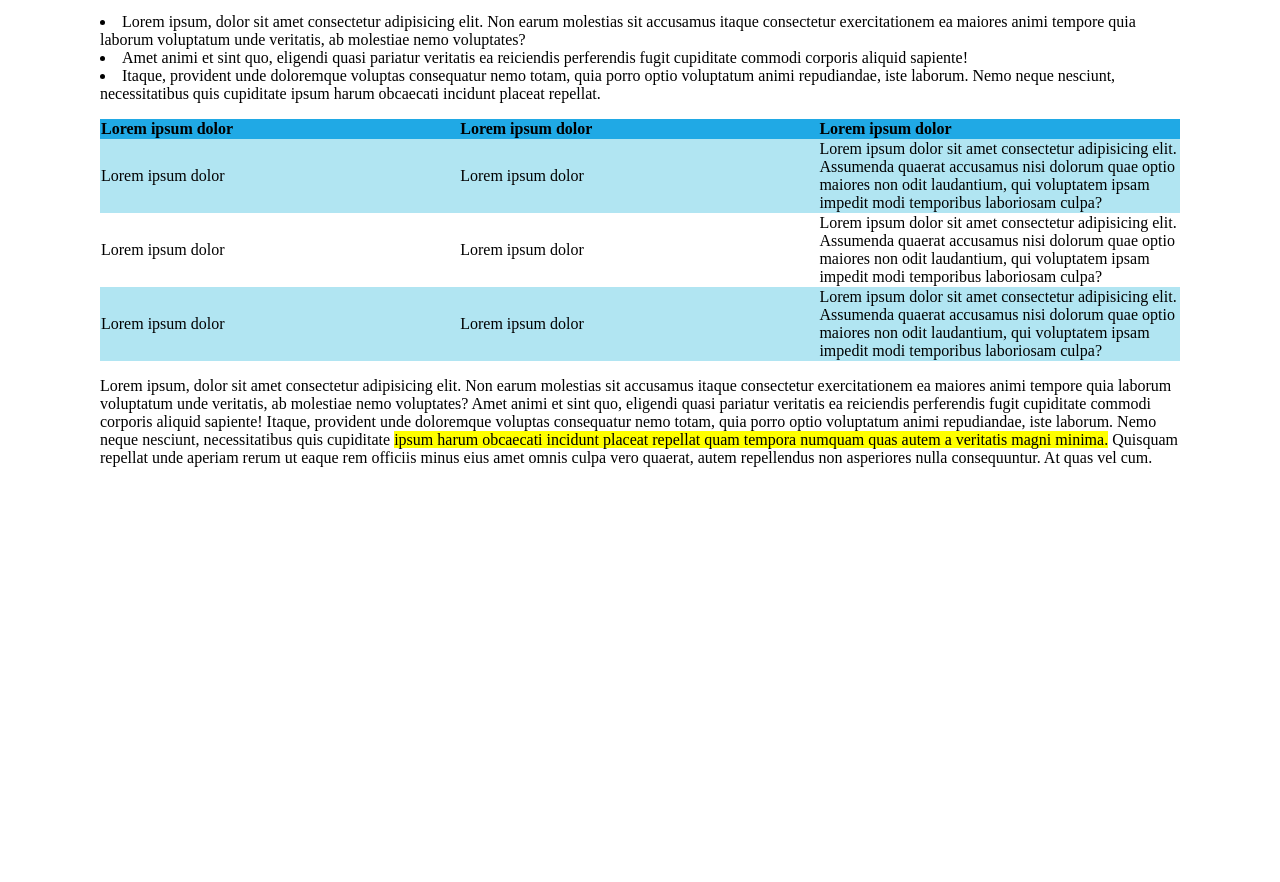
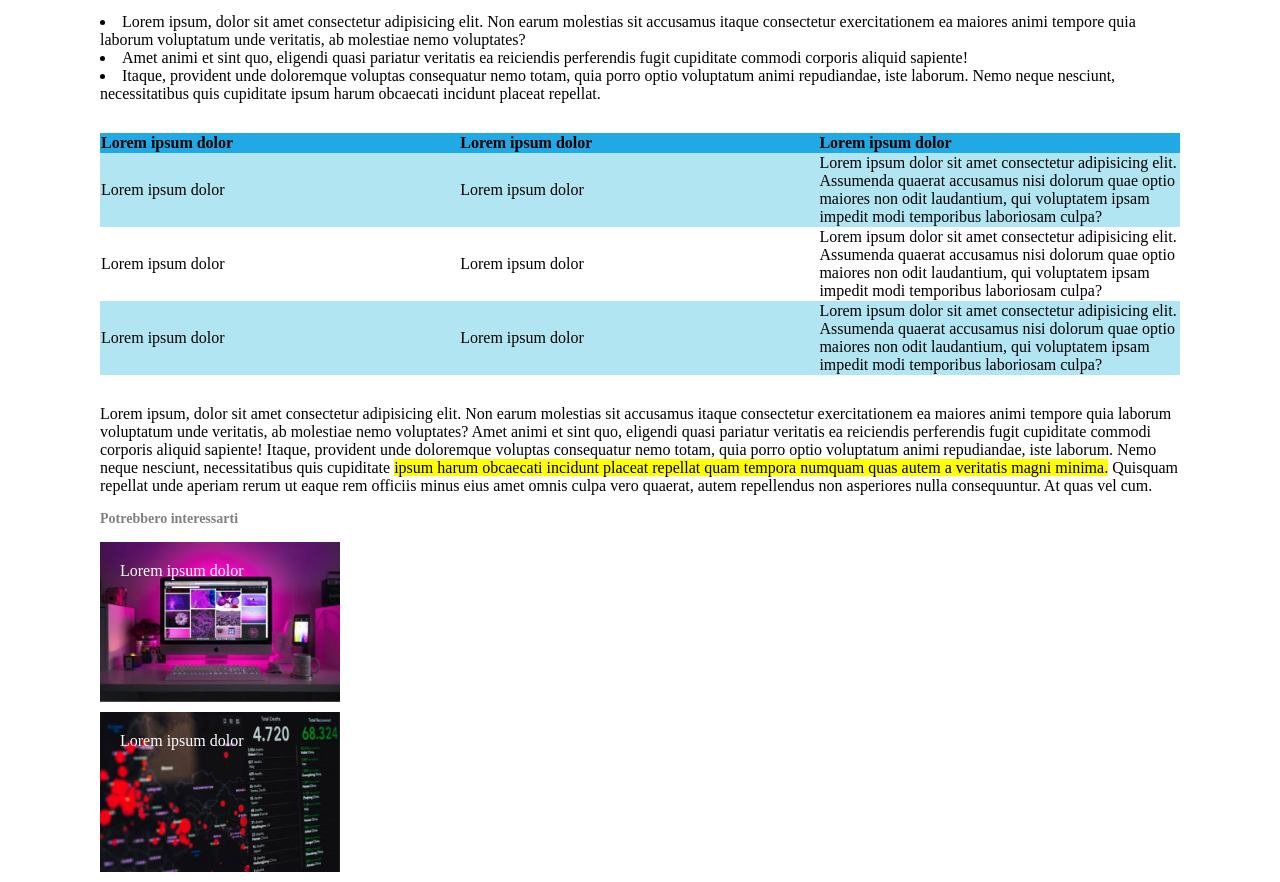
Before and after one commit to andreadldev/html-css-booleaner, a plain HTML site: page index.html in a window 1280 px wide. Shown: the part 763-1645 px from the top of the page. Before the commit the page ends 1246 px from the top, so only its background shows below. Drawn offline with Linux system fonts and the light colour scheme.

Commit message:
Aggiunta sezione (Immagini alla fine)

```diff
--- a/index.html
+++ b/index.html
@@ -18,7 +18,7 @@
         <!-- SEZIONE 1: TITOLO, AUTORE E DATA -->
         <div>
              <h1>Internet deve essere al servizio del "bene pubblico": il manifesto di Tim Berners-Lee</h1>
-             <div id="description">
+             <div class="description">
                 Scritto da <span id="author">The Booleaner</span>
                 <span id="date"><br>il 10/10/2020</span>
             </div>
@@ -42,7 +42,7 @@
             <li>Itaque, provident unde doloremque voluptas consequatur nemo totam, quia porro optio voluptatum animi repudiandae, iste laborum. Nemo neque nesciunt, necessitatibus quis cupiditate ipsum harum obcaecati incidunt placeat repellat.</li>
         </ul>
 
-        <!-- SEZIONE 3: TABELLA -->
+        <!-- SEZIONE 3: TABELLA E PARAGRAFO -->
         <table cellspacing="0">
             <thead>
                 <tr>
@@ -73,6 +73,13 @@
 
         <p>Lorem ipsum, dolor sit amet consectetur adipisicing elit. Non earum molestias sit accusamus itaque consectetur exercitationem ea maiores animi tempore quia laborum voluptatum unde veritatis, ab molestiae nemo voluptates? Amet animi et sint quo, eligendi quasi pariatur veritatis ea reiciendis perferendis fugit cupiditate commodi corporis aliquid sapiente! Itaque, provident unde doloremque voluptas consequatur nemo totam, quia porro optio voluptatum animi repudiandae, iste laborum. Nemo neque nesciunt, necessitatibus quis cupiditate <mark>ipsum harum obcaecati incidunt placeat repellat quam tempora numquam quas autem a veritatis magni minima.</mark>  Quisquam repellat unde aperiam rerum ut eaque rem officiis minus eius amet omnis culpa vero quaerat, autem repellendus non asperiores nulla consequuntur. At quas vel cum.</p>
 
+        <!-- SEZIONE 4: IMMAGINI FINALI -->
+       <div class="description"> Potrebbero interessarti <br></div>
+       <div>
+            <div class="images" id="img-1">Lorem ipsum dolor</div>
+            <div class="images" id="img-2">Lorem ipsum dolor</div>
+       </div>
+
     </main>
 
 </body>
--- a/style.css
+++ b/style.css
@@ -35,11 +35,12 @@ main {
     color: #20A9E5;
 }
 
-#description {
-    margin-bottom: 15px;
+.description {
+
     font-size: 14px;
     font-weight: bold;
     color: gray;
+    margin-bottom: 15px;
 }
 
 #date {
@@ -47,6 +48,10 @@ main {
 }
 
 /* TABELLA */
+
+table {
+    margin: 30px 0;
+}
 thead {
     background-color: #20a9e5;
     margin: 0;
@@ -63,3 +68,22 @@ td {
 .colored {
     background-color: #B1E5F2;
 }
+
+
+/* IMMAGINI FINALI */
+.images {
+    height: 120px;
+    width: 200px;
+    background-size: cover;
+    background-repeat: no-repeat;
+    color: white;
+    padding: 20px;
+    margin-bottom: 10px;
+}
+#img-1 {
+    background-image: url(img/monitor.jpg);
+}
+
+#img-2 {
+    background-image: url(img/graph.jpg);
+}
```
